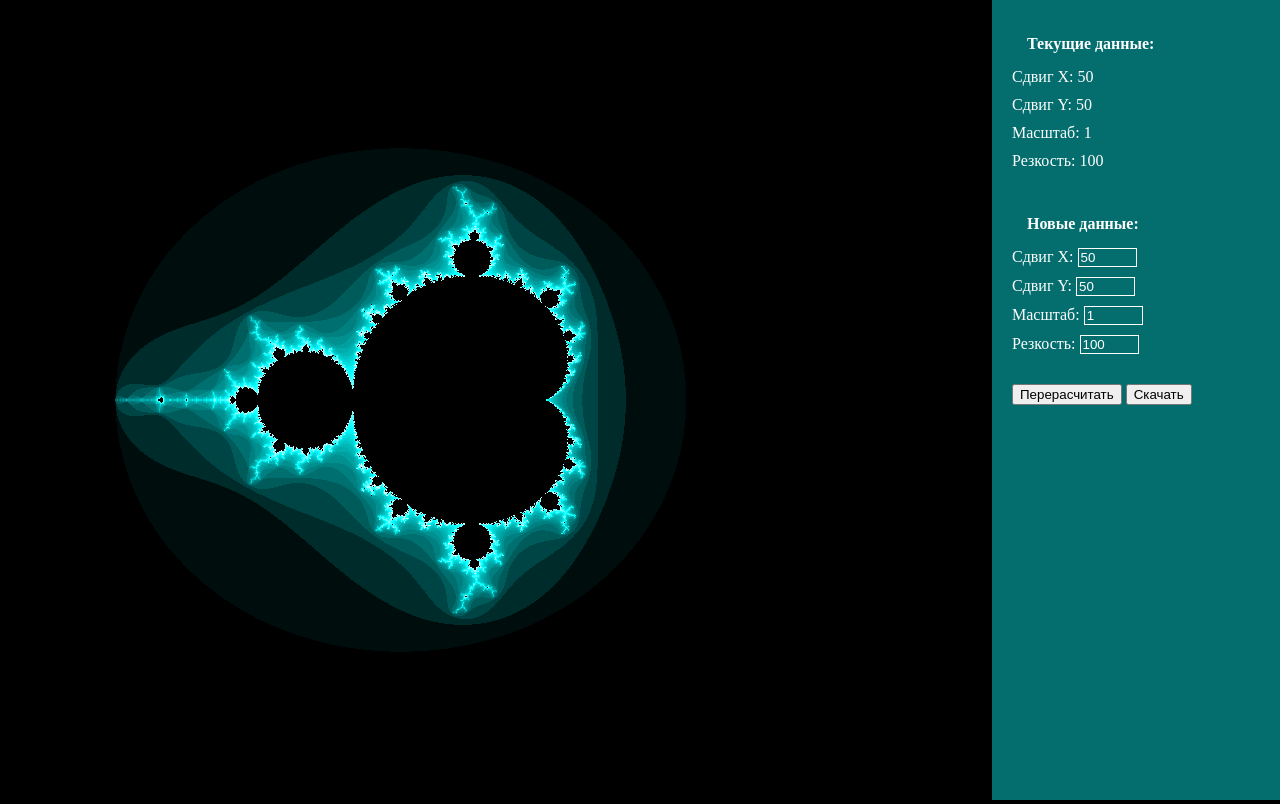
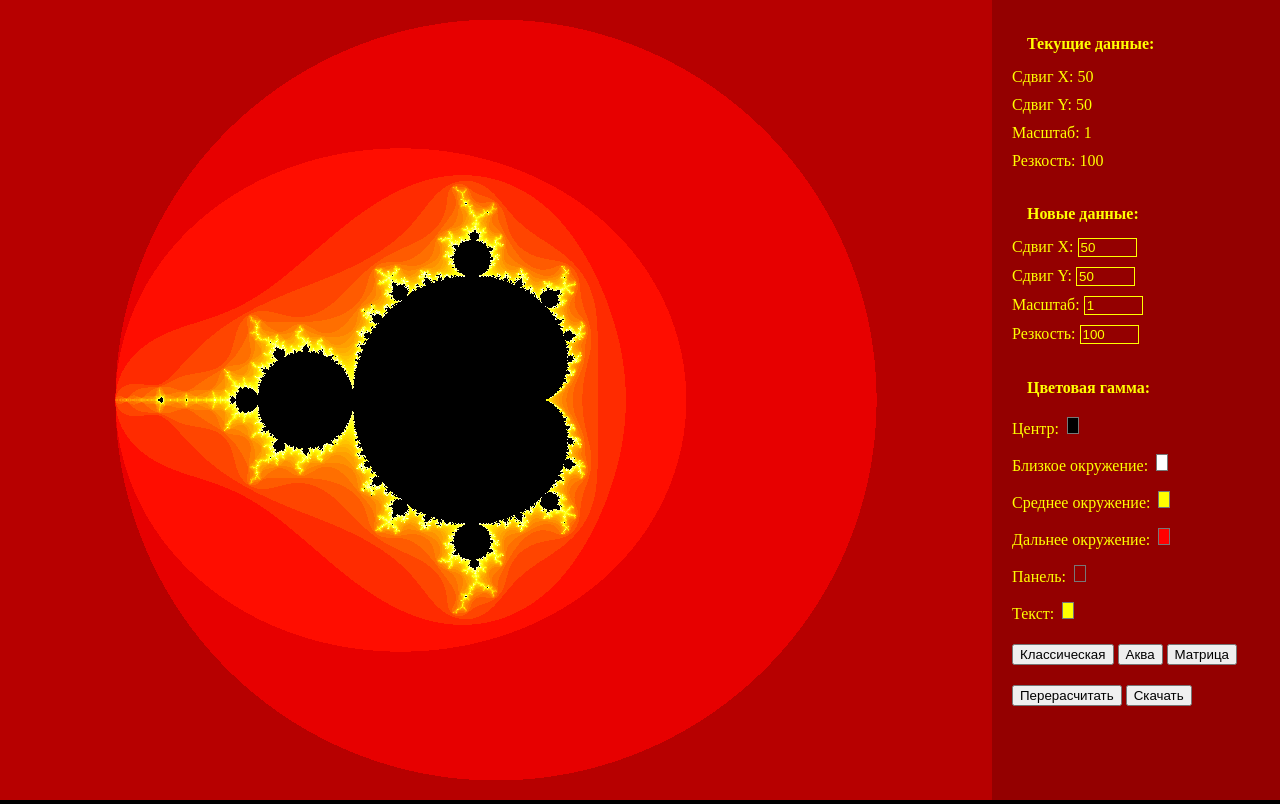
Before and after one commit to MikaLast/fractalchiki, a plain HTML site: page index.html in a window 1280 px wide. Drawn offline with Linux system fonts and the light colour scheme.

Commit message:
color chooser

```diff
--- a/index.html
+++ b/index.html
@@ -39,6 +39,28 @@
           Резкость: <input id="input_i" class="control_input">
         </div>
       </div>
+      <div id="colors">
+        <div class="property_header">Цветовая гамма:</div>
+        <div class="color_input_data">
+          Центр: <input type="color" id="color_center" class="color_input">
+        </div>
+        <div class="color_input_data">
+          Близкое окружение: <input type="color" id="color_close" class="color_input">
+        </div>
+        <div class="color_input_data">
+          Среднее окружение: <input type="color" id="color_middle" class="color_input">
+        </div>
+        <div class="color_input_data">
+          Дальнее окружение: <input type="color" id="color_far" class="color_input">
+        </div>
+        <div class="color_input_data">
+          Панель: <input type="color" id="color_panel" class="color_input">
+        </div>
+        <div class="color_input_data">
+          Текст: <input type="color" id="color_symbols" class="color_input">
+        </div>
+      </div>
+      <div id="themes"></div>
       <div id="control_buttons">
         <button onclick="updateCanvas()">Перерасчитать</button>
         <button onclick="downloadCanvas()">Скачать</button>
--- a/script.js
+++ b/script.js
@@ -21,14 +21,14 @@ const mandelbrotIteration = (cx, cy, maxIter) => {
 
 const mandelbrot = (canvas, xmin, xmax, ymin, ymax, iterations) => {
   const global = getGlobal()
-  let width = global.spaceWidth
-  let height = global.spaceHeight
+  let width = canvas.width
+  let height = canvas.height
 
   let context = canvas.getContext('2d')
   let image = context.getImageData(0, 0, width, height)
   let pixels = image.data
 
-  const palitra = getPalitra('acva')
+  const palitra = getColors()
 
   for (let ix = 0; ix < width; ++ix) {
     for (let iy = 0; iy < height; ++iy) {
@@ -51,7 +51,7 @@ const mandelbrot = (canvas, xmin, xmax, ymin, ymax, iterations) => {
         } else if (color < 2) {
           pixels[pixels_position] = palitra.far.red + (palitra.middle.red - palitra.far.red) * (color - 1)
           pixels[pixels_position + 1] = palitra.far.green + (palitra.middle.green - palitra.far.green) * (color - 1)
-          pixels[pixels_position + 2] = palitra.far.blue + (palitra.middle.blue - palitra.far.blue)* (color - 1)
+          pixels[pixels_position + 2] = palitra.far.blue + (palitra.middle.blue - palitra.far.blue) * (color - 1)
         } else {
           pixels[pixels_position] = palitra.middle.red + (palitra.close.red - palitra.middle.red) * (color - 2)
           pixels[pixels_position + 1] = palitra.middle.green + (palitra.close.green - palitra.middle.green) * (color - 2)
@@ -59,7 +59,7 @@ const mandelbrot = (canvas, xmin, xmax, ymin, ymax, iterations) => {
         }
       }
 
-      pixels[pixels_position + 3] = palitra.transparency
+      pixels[pixels_position + 3] = 255
     }
   }
 
@@ -73,117 +73,51 @@ const mandelbrot = (canvas, xmin, xmax, ymin, ymax, iterations) => {
     cur.style.color = palitra.symbols
     cur.style.borderColor = palitra.symbols
   })
+  Array.from(document.getElementsByClassName('color_input')).map(cur => {
+    cur.style.backgroundColor = palitra.panel
+  })
 }
 
 // ============= Helpers ============= //
 
-const getPalitra = (name = 'classic') => {
-  switch (name) {
-    case 'classic':
-      return {
-        far: {
-          red: 255,
-          green: 0,
-          blue: 0,
-        },
-        middle: {
-          red: 255,
-          green: 255,
-          blue: 0,
-        },
-        close: {
-          red: 255,
-          green: 255,
-          blue: 255,
-        },
-        center: {
-          red: 0,
-          green: 0,
-          blue: 0,
-        },
-        panel: '#940100',
-        symbols: '#ffff90',
-        transparency: 255,
-      }
-    case 'matrix':
-      return {
-        far: {
-          red: 0,
-          green: 0,
-          blue: 0,
-        },
-        middle: {
-          red: 0,
-          green: 255,
-          blue: 0,
-        },
-        close: {
-          red: 255,
-          green: 255,
-          blue: 0,
-        },
-        center: {
-          red: 0,
-          green: 0,
-          blue: 0,
-        },
-        panel: '#023500',
-        symbols: '#fffeb4',
-        transparency: 255,
-      }
-    case 'acva':
-      return {
-        far: {
-          red: 0,
-          green: 0,
-          blue: 0,
-        },
-        middle: {
-          red: 0,
-          green: 255,
-          blue: 255,
-        },
-        close: {
-          red: 255,
-          green: 255,
-          blue: 255,
-        },
-        center: {
-          red: 0,
-          green: 0,
-          blue: 0,
-        },
-        panel: '#046e6e',
-        symbols: '#ffffff',
-        transparency: 255,
-      }
-      case 't':
-        return {
-          far: {
-            red: 22,
-            green: 26,
-            blue: 46,
-          },
-          middle: {
-            red: 22,
-            green: 33,
-            blue: 62,
-          },
-          close: {
-            red: 22,
-            green: 52,
-            blue: 96,
-          },
-          center: {
-            red: 233,
-            green: 69,
-            blue: 96,
-          },
-          panel: '#023500',
-          symbols: '#fffeb4',
-          transparency: 255,
-        }
+const getPalitras = () => {
+  return fetch(`sources/palitras.json`).then(res => res.json())
+}
+
+function hexToRgb(hex) {
+  var result = /^#?([a-f\d]{2})([a-f\d]{2})([a-f\d]{2})$/i.exec(hex);
+  return result ? {
+    red: parseInt(result[1], 16),
+    green: parseInt(result[2], 16),
+    blue: parseInt(result[3], 16)
+  } : null;
+}
+
+const getColors = () => {
+  const center = document.getElementById('color_center').value
+  const close = document.getElementById('color_close').value
+  const middle = document.getElementById('color_middle').value
+  const far = document.getElementById('color_far').value
+  const panel = document.getElementById('color_panel').value
+  const symbols = document.getElementById('color_symbols').value
+
+  return {
+    center: hexToRgb(center),
+    close: hexToRgb(close),
+    middle: hexToRgb(middle),
+    far: hexToRgb(far),
+    panel,
+    symbols,
   }
+}
+
+const setPalitra = (palitra) => {
+  document.getElementById('color_center').value = palitra.center
+  document.getElementById('color_close').value = palitra.close
+  document.getElementById('color_middle').value = palitra.middle
+  document.getElementById('color_far').value = palitra.far
+  document.getElementById('color_panel').value = palitra.panel
+  document.getElementById('color_symbols').value = palitra.symbols
 }
 
 const getGlobal = () => {
@@ -304,13 +238,18 @@ const downloadCanvas = () => {
   link.click()
 }
 
-const start = () => {
+const start = async () => {
   canvas = createCanvas()
 
   const panel = getControlPanel()
 
   fillInputs(panel.standart.centerXPercent, panel.standart.centerYPercent, panel.standart.iterations, panel.standart.scale)
   fillOlds(panel.standart.centerXPercent, panel.standart.centerYPercent, panel.standart.iterations, panel.standart.scale)
+
+  const palitras = await getPalitras()
+  setPalitra(palitras[0])
+  document.getElementById('themes').innerHTML =
+    palitras.map(theme => `<button onclick="setPalitra(${JSON.stringify(theme).split('"').join("'")})">${theme.name}</button>`).join('\n')
 
   const square = calculateSquare(panel.standart.centerXPercent, panel.standart.centerYPercent, panel.standart.scale)
 
--- /dev/null
+++ b/sources/palitras.json
@@ -0,0 +1,29 @@
+[
+  {
+    "name": "Классическая",
+    "far": "#ff0000",
+    "middle": "#ffff00",
+    "close": "#ffffff",
+    "center": "#000000",
+    "panel": "#940000",
+    "symbols": "#ffff00"
+  },
+  {
+    "name": "Аква",
+    "far": "#000000",
+    "middle": "#00ffff",
+    "close": "#ffffff",
+    "center": "#000000",
+    "panel": "#046e6e",
+    "symbols": "#ffffff"
+  },
+  {
+    "name": "Матрица",
+    "far": "#000000",
+    "middle": "#00ff00",
+    "close": "#ffff00",
+    "center": "#000000",
+    "panel": "#023500",
+    "symbols": "#fffeb4"
+  }
+]
--- a/style.css
+++ b/style.css
@@ -1,17 +1,22 @@
 html {
   background-color: #000;
   color: #fff;
+  height: 100%;
 }
 
 body {
   margin: 0;
   padding: 0;
   display: flex;
+  height: 100%;
 }
 
 #drawing_space {
   height: 100vh;
   width: calc(100vw - 256px);
+}
+canvas {
+  height: 100%;
 }
 #control_panel {
   width: 256px;
@@ -24,7 +29,7 @@ body {
 }
 
 #old_properties {
-  padding-bottom: 20px;
+  padding-bottom: 10px;
 }
 .old_input_data {
   padding-bottom: 10px;
@@ -32,7 +37,7 @@ body {
 }
 
 #new_properties {
-  padding-bottom: 20px;
+  padding-bottom: 10px;
 }
 .new_input_data {
   padding-bottom: 10px;
@@ -45,3 +50,21 @@ body {
   width: 53px;
   border-width: 1px;
 }
+
+#colors {
+  padding-bottom: 10px;
+}
+.color_input_data {
+  padding-bottom: 10px;
+  align-items: baseline;
+}
+.color_input {
+  background-color: #000;
+  color: #fff;
+  border: none;
+  width: 20px;
+}
+
+#themes {
+  padding-bottom: 20px;
+}
```
Also changed, not shown: sources/t.json (added, +28 -0 lines).
